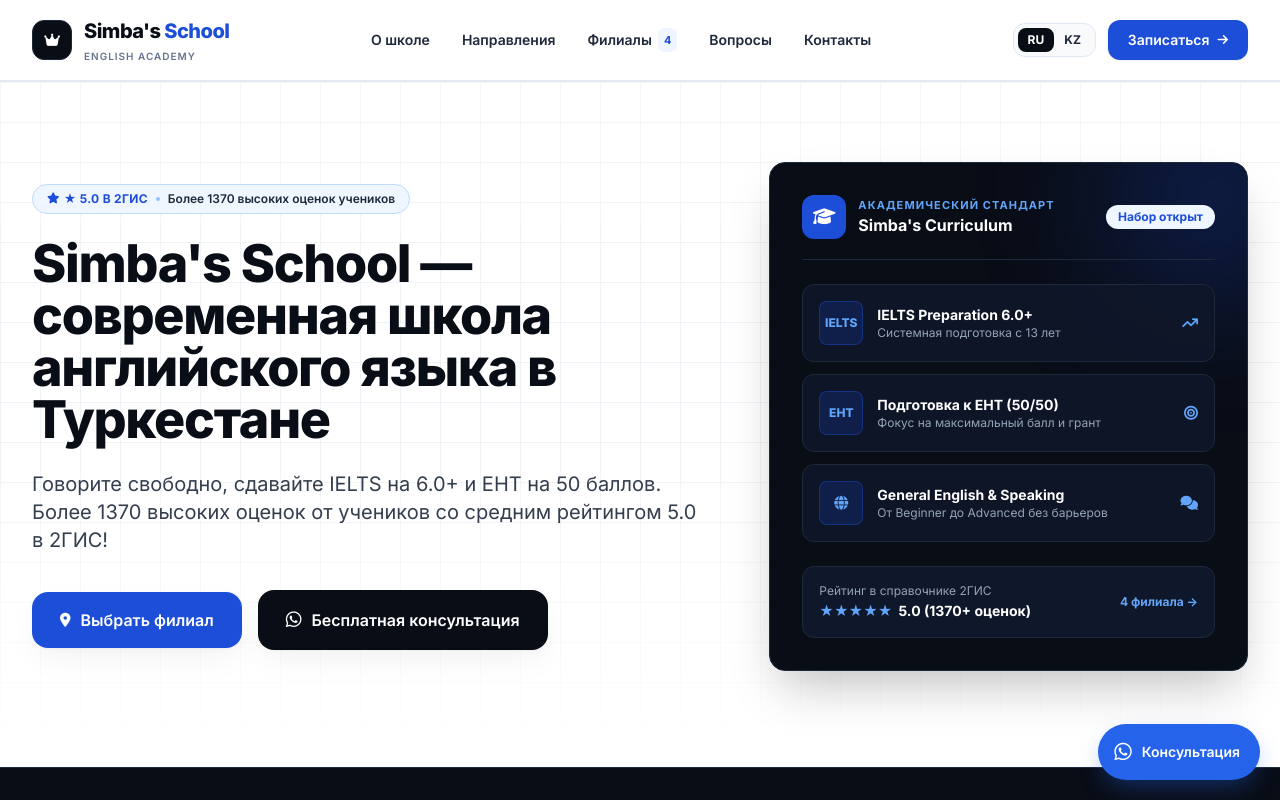
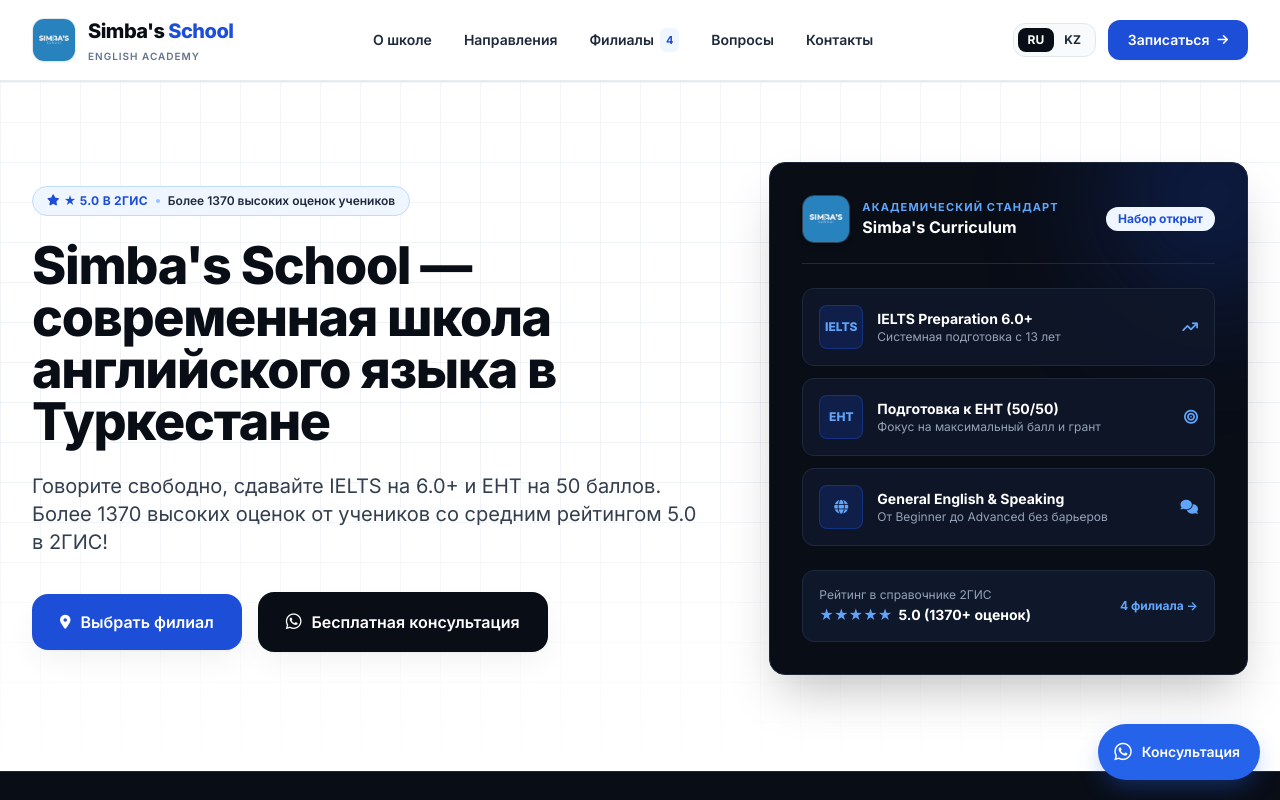
Before and after one commit to nothingigl/Simbas, a plain HTML site: page index.html in a window 1280 px wide. Shown: the top 800 px of the page. Drawn offline with nearby package versions, Linux system fonts and the light colour scheme.

Commit message:
Add official Simba's School logo (simbasschool.jfif) to header, hero card, footer, and favicon

```diff
--- a/index.html
+++ b/index.html
@@ -5,6 +5,7 @@
   <meta name="viewport" content="width=device-width, initial-scale=1.0" />
   <title>Simba's School — современная школа английского языка в Туркестане и Кентау</title>
   <meta name="description" content="Говорите свободно, сдавайте IELTS на 6.0+ и ЕНТ на 50 баллов. Более 1370 высоких оценок от учеников со средним рейтингом 5.0 в 2ГИС! 4 филиала в Туркестане и Кентау." />
+  <link rel="icon" type="image/jpeg" href="simbasschool.jfif" />
 
   <!-- Google Fonts: Inter -->
   <link rel="preconnect" href="https://fonts.googleapis.com" />
@@ -93,9 +94,9 @@
 
         <!-- Логотип -->
         <a href="#" class="flex items-center gap-3 group focus:outline-none">
-          <div class="w-10 h-10 rounded-xl bg-brand-black flex items-center justify-center text-white border border-slate-800 group-hover:bg-brand-blue transition-colors duration-200">
-            <i class="fa-solid fa-crown text-sm"></i>
-          </div>
+          <img src="simbasschool.jfif"
+               alt="Simba's School Logo"
+               class="w-11 h-11 rounded-xl object-cover shadow-sm border border-slate-200 group-hover:scale-105 transition-transform duration-200" />
           <div>
             <span class="font-extrabold text-lg sm:text-xl tracking-tight text-brand-black block leading-none">
               Simba's <span class="text-brand-blue">School</span>
@@ -249,9 +250,9 @@
               <div class="relative z-10">
                 <div class="flex items-center justify-between pb-5 mb-6 border-b border-slate-800">
                   <div class="flex items-center gap-3">
-                    <div class="w-11 h-11 rounded-xl bg-brand-blue flex items-center justify-center text-white">
-                      <i class="fa-solid fa-graduation-cap text-lg"></i>
-                    </div>
+                    <img src="simbasschool.jfif"
+                         alt="Simba's School"
+                         class="w-12 h-12 rounded-xl object-cover border border-slate-700 shadow-md shrink-0" />
                     <div>
                       <div data-i18n="card_label" class="text-[11px] uppercase tracking-widest text-blue-400 font-bold">Академический стандарт</div>
                       <div class="font-bold text-base text-white">Simba's Curriculum</div>
@@ -960,9 +961,9 @@
         <!-- О школе -->
         <div class="lg:col-span-2">
           <div class="flex items-center gap-3 mb-4">
-            <div class="w-10 h-10 rounded-xl bg-brand-blue flex items-center justify-center text-white">
-              <i class="fa-solid fa-crown text-sm"></i>
-            </div>
+            <img src="simbasschool.jfif"
+                 alt="Simba's School Logo"
+                 class="w-11 h-11 rounded-xl object-cover border border-slate-700 shadow-sm" />
             <span class="font-extrabold text-xl text-white tracking-tight">
               Simba's <span class="text-blue-400">School</span>
             </span>
```
Also changed, not shown: simbasschool.jfif (added).
